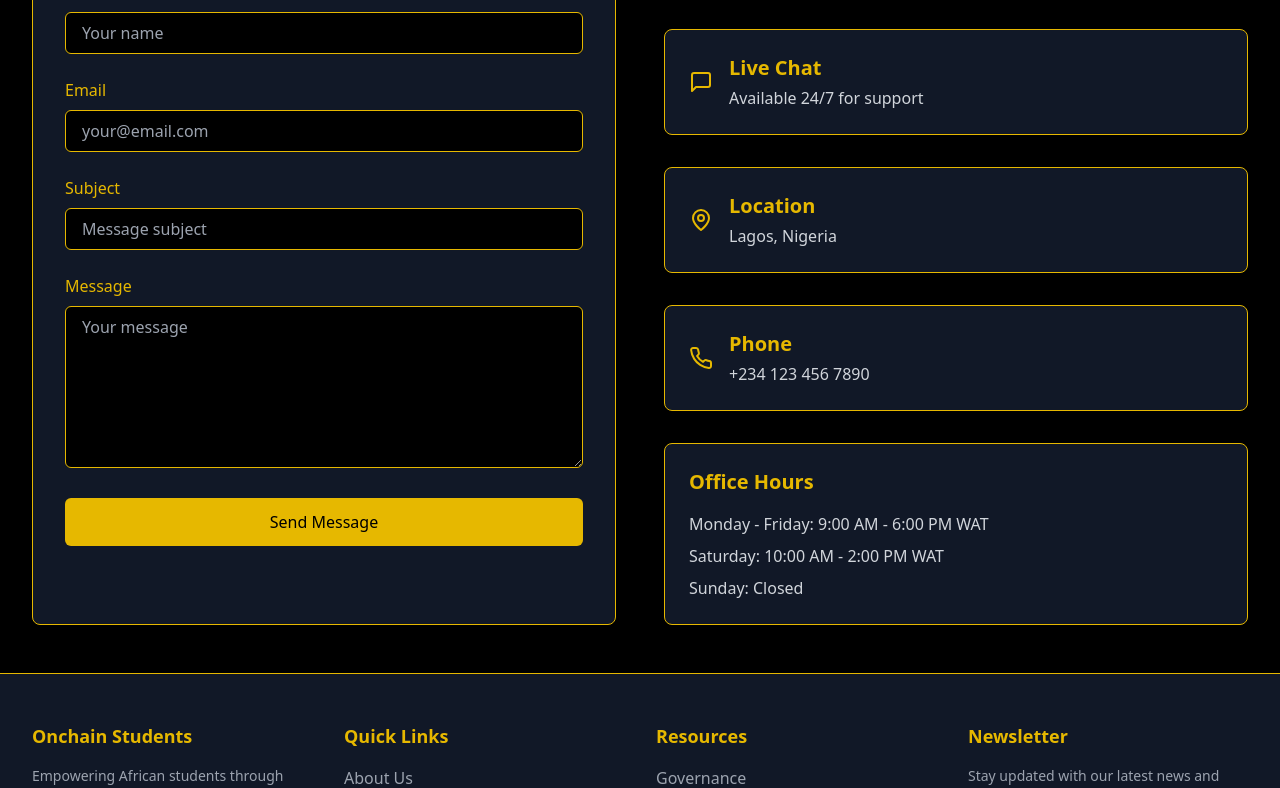
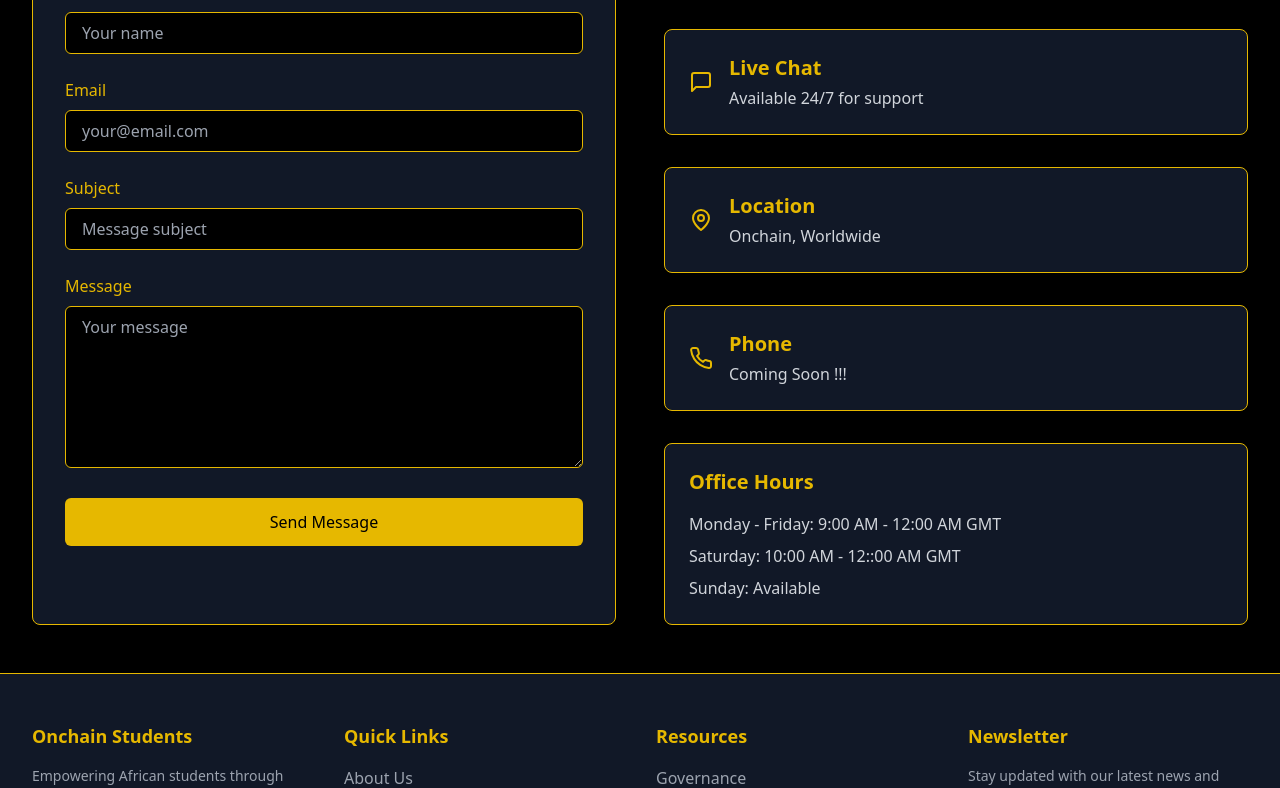
Before and after one commit to mhiskall282/OnChain-Students, a React (Vite) app: page /contact in a window 1280 px wide. Shown: the part 486-1274 px from the top of the page. Built offline with nearby package versions, Linux system fonts and the light colour scheme.

Commit message:
Update Contact.tsx

```diff
--- a/src/pages/Contact.tsx
+++ b/src/pages/Contact.tsx
@@ -156,7 +156,7 @@ export default function Contact() {
                 <MapPin className="text-gold-500 mr-4" size={24} />
                 <div>
                   <h3 className="text-xl font-bold text-gold-500">Location</h3>
-                  <p className="text-gray-300 mt-1">Lagos, Nigeria</p>
+                  <p className="text-gray-300 mt-1">Onchain, Worldwide</p>
                 </div>
               </div>
             </div>
@@ -166,7 +166,7 @@ export default function Contact() {
                 <Phone className="text-gold-500 mr-4" size={24} />
                 <div>
                   <h3 className="text-xl font-bold text-gold-500">Phone</h3>
-                  <p className="text-gray-300 mt-1">+234 123 456 7890</p>
+                  <p className="text-gray-300 mt-1">Coming Soon !!!</p>
                 </div>
               </div>
             </div>
@@ -175,9 +175,9 @@ export default function Contact() {
             <div className="bg-gray-900 rounded-lg p-6 border border-gold-500">
               <h3 className="text-xl font-bold text-gold-500 mb-4">Office Hours</h3>
               <div className="space-y-2 text-gray-300">
-                <p>Monday - Friday: 9:00 AM - 6:00 PM WAT</p>
-                <p>Saturday: 10:00 AM - 2:00 PM WAT</p>
-                <p>Sunday: Closed</p>
+                <p>Monday - Friday: 9:00 AM - 12:00 AM GMT</p>
+                <p>Saturday: 10:00 AM - 12::00 AM GMT </p>
+                <p>Sunday: Available </p>
               </div>
             </div>
           </div>
```
